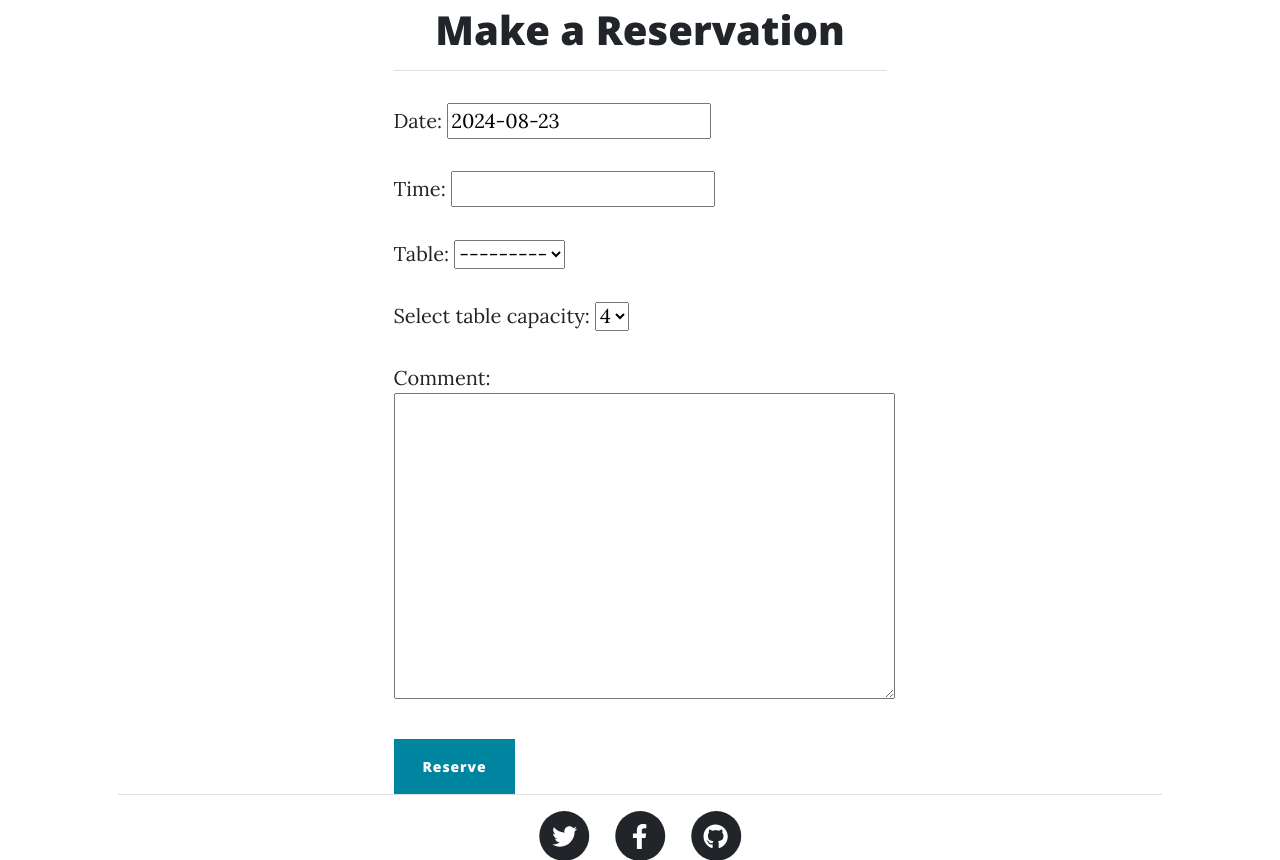
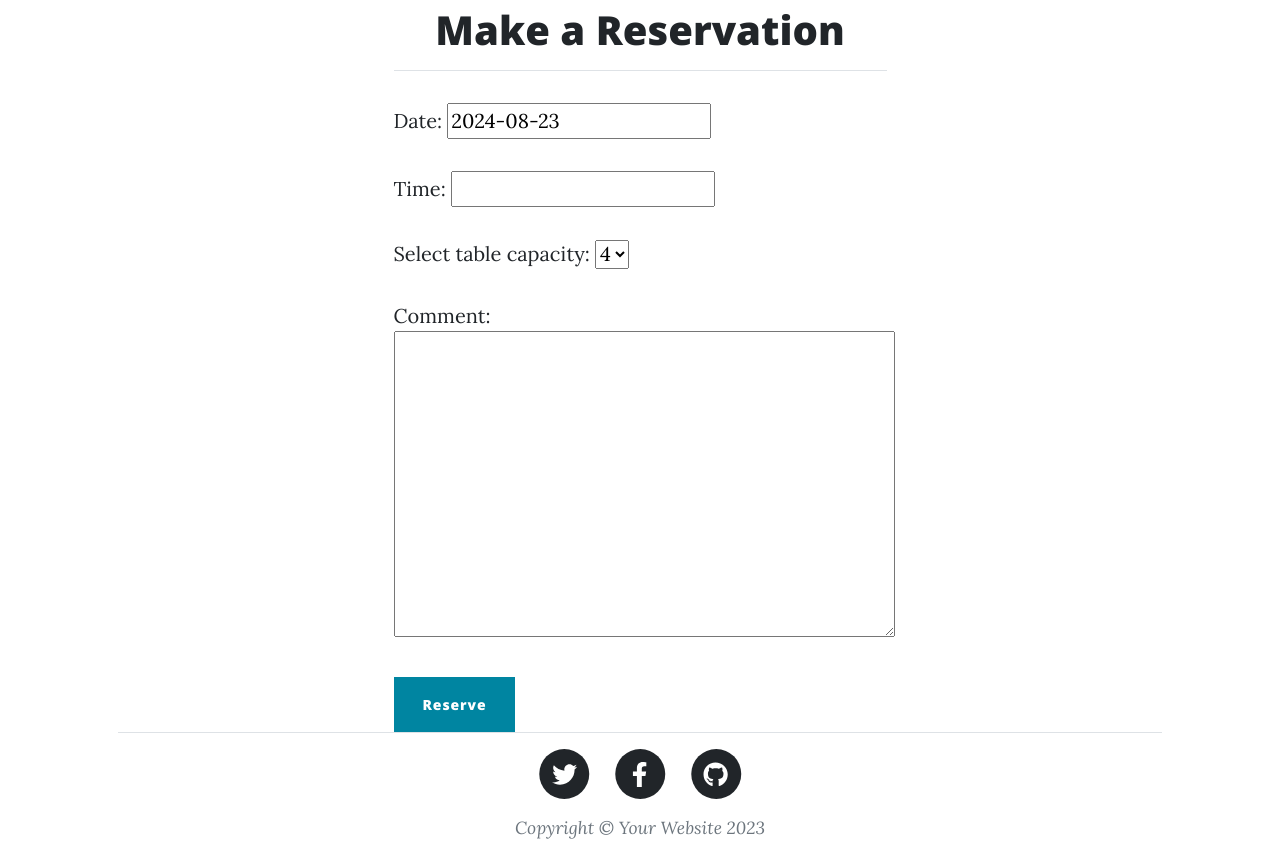
Before and after one commit to DesislavaNaydenova/PP4_OurFamilyRestaurant, a Django app: template hello_alps/templates/hello_alps/user_reservation.html in a window 1280 px wide. Shown: the part 718-1578 px from the top of the page. After the commit the page ends 1557 px from the top, so only its background shows below. Run offline with Django 4.2, Linux system fonts and the light colour scheme; the template is opened without the code that fills it: values that come from a table or form of the project are taken from there, others are empty; some libraries are stand-ins or nearby versions.

Commit message:
Add a get method to the user_reservation view to display the reservation form, remove the table field from the form

```diff
--- a/hello_alps/forms.py
+++ b/hello_alps/forms.py
@@ -24,7 +24,7 @@ class UserReservationForm(forms.ModelForm):
 
     class Meta:
         model = UserReservation
-        fields = ['date', 'time', 'table', 'capacity', 'comment']
+        fields = ['date', 'time', 'capacity', 'comment']
 
     def __init__(self, *args, **kwargs):
         super().__init__(*args, **kwargs)
@@ -39,11 +39,6 @@ class UserReservationForm(forms.ModelForm):
             selected_capacity = self.instance.capacity
         else:
             selected_capacity = None
-
-        if selected_capacity:
-            self.fields['table'].queryset = Table.objects.filter(capacity=selected_capacity, status='available')
-        else:
-            self.fields['table'].queryset = Table.objects.none() #no tables if no capacity is selected
 
         #get the opening hours for the selected day
         if 'date' in self.data:
--- a/hello_alps/templates/hello_alps/user_reservation.html
+++ b/hello_alps/templates/hello_alps/user_reservation.html
@@ -10,7 +10,7 @@
             <div class="user_reservation mt-5 mx-5">
                 <h1 class="text-center">Make a Reservation</h1>
                 <hr>
-                <form method="post" action="{% url 'user_reservation' %}">
+                <form method="post" action="{% url 'user_reservation' %} class="text-center">
                     {% csrf_token %}
                     {{ form.as_p }}
                     <button type="submit" class="btn btn-primary">Reserve</button>
--- a/hello_alps/views.py
+++ b/hello_alps/views.py
@@ -68,7 +68,9 @@ def user_reservation(request):
         else:
             form = UserReservationForm()
 
-    return render(request, 'hello_alps/user_reservation.html', {'form': form})
+    form = UserReservationForm()
+
+    return render(request, 'hello_alps/user_reservation.html', {'form':form})
 
 
 # Login View
```
